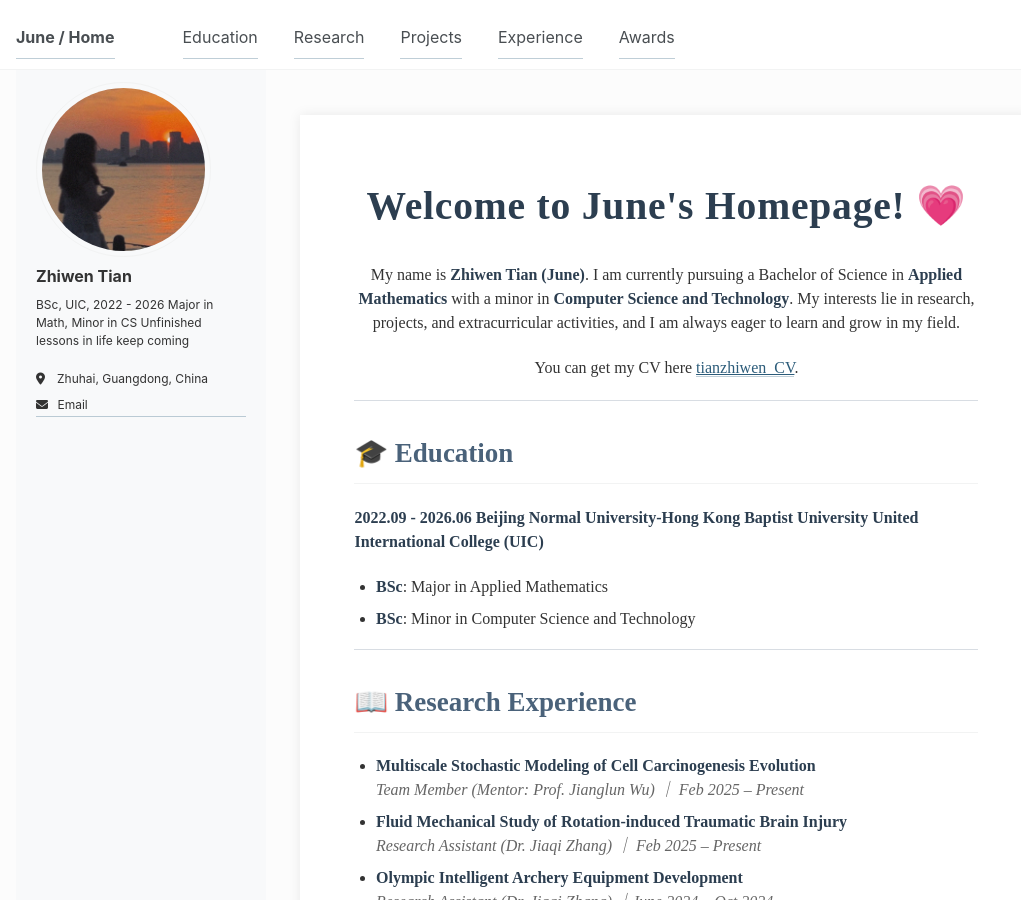
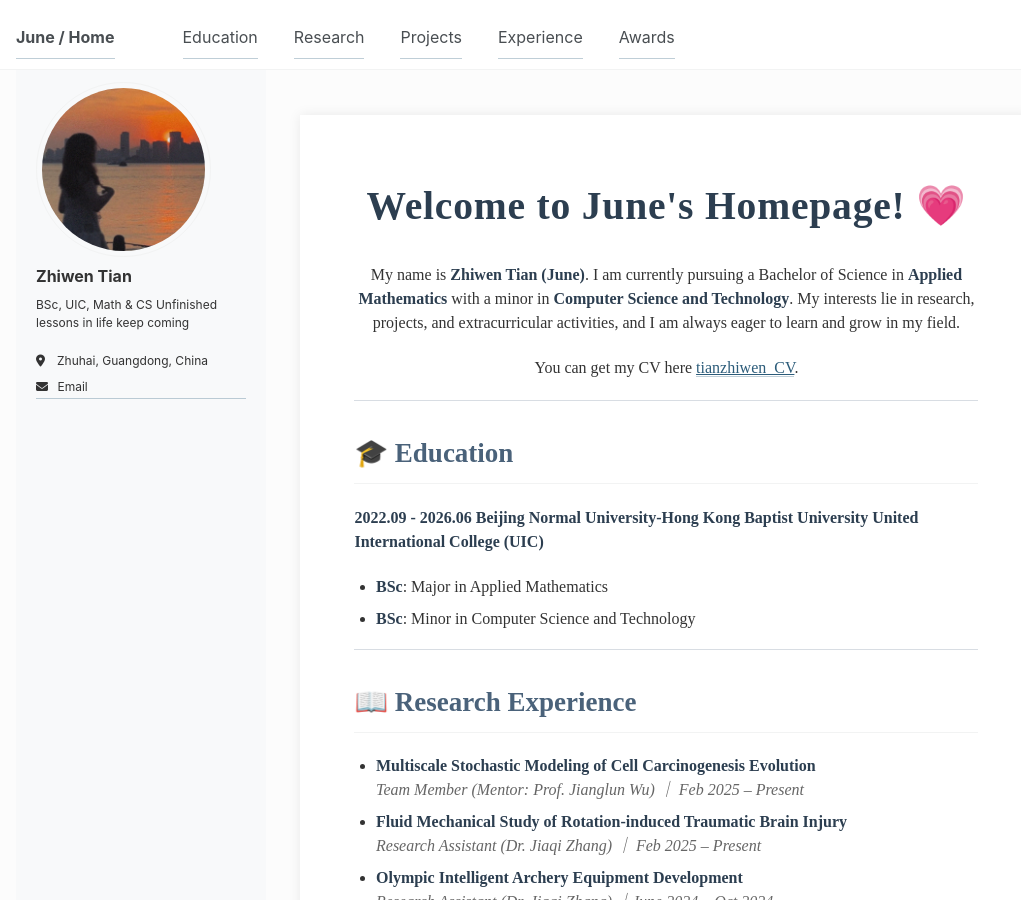
Before and after one commit to Orange1207/Orange1207.github.io, a Jekyll site: the page built from _pages/about.md, in a window 1280 px wide and 900 px high. Shown: the whole window, without its empty margins (0-1021 px from the left). Built offline with Jekyll 4.4.1, drawn with Linux system fonts in a browser that asks for light colours.

Commit message:
Update _config.yml

```diff
--- a/_config.yml
+++ b/_config.yml
@@ -26,8 +26,7 @@ author:
   name             : "Zhiwen Tian"
   pronouns         :  # example: "she/her"
   bio              :  |
-                      BSc, UIC, 2022 - 2026
-                      Major in Math, Minor in CS
+                      BSc, UIC, Math & CS
                       Unfinished lessons in life keep coming
   location         : "Zhuhai, Guangdong, China"
   employer         :  # URL"Red Brick University"
```
